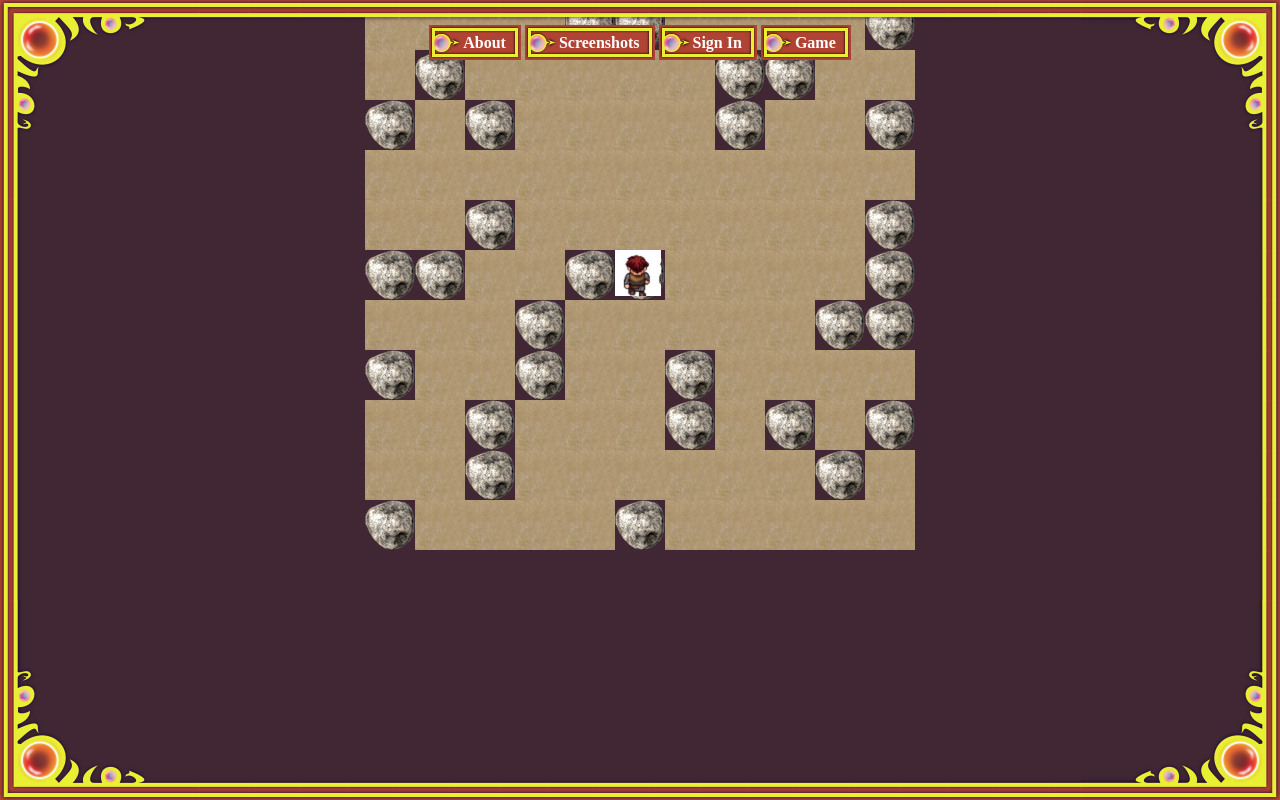
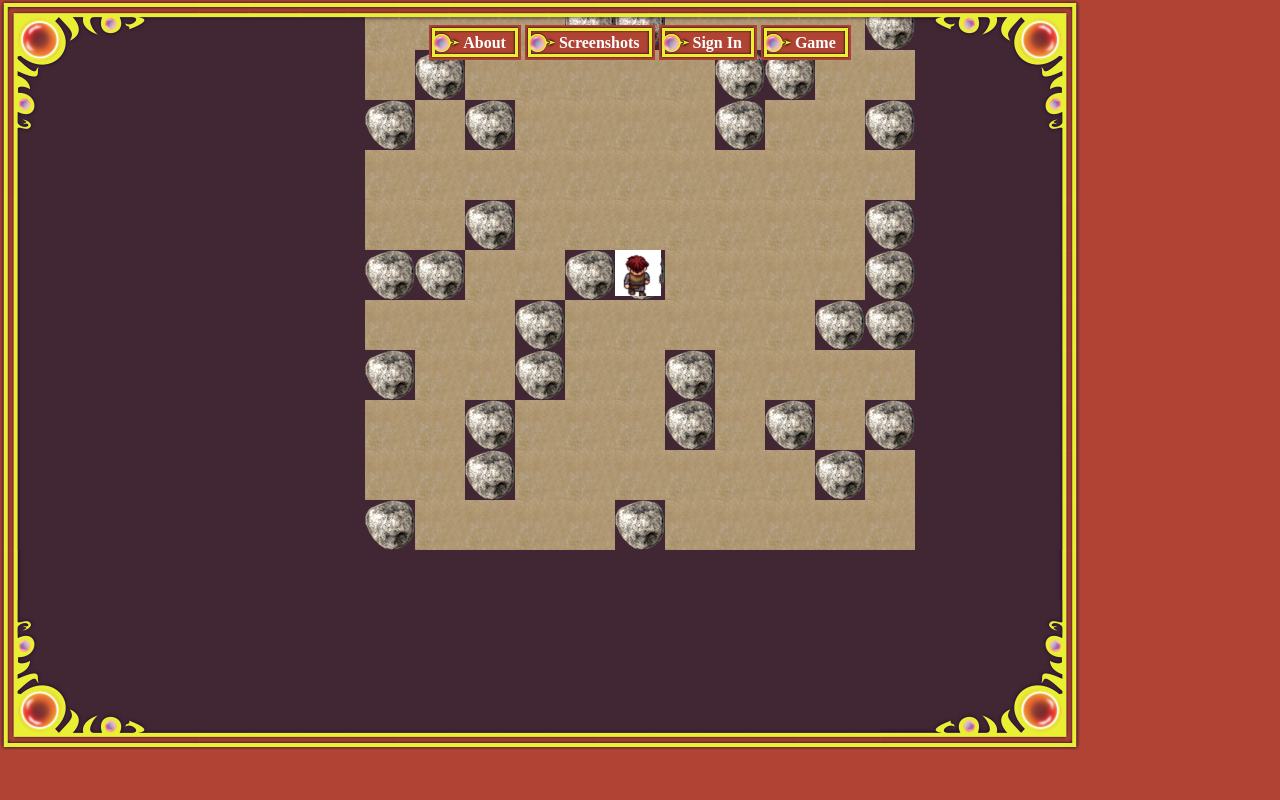
Before and after one commit to sea-kg/vv0r1d-wmso, a plain HTML site: page src/html/index.html in a window 1280 px wide. Drawn offline with Linux system fonts and the light colour scheme.

Commit message:
Added bottom and left panels

```diff
--- a/src/html/index.html
+++ b/src/html/index.html
@@ -16,6 +16,8 @@
         <div class="border-bottom-left"></div>
         <div class="border-bottom"></div>
         <div class="border-bottom-right"></div>
+        <div class="bottom-panel"></div>
+        <div class="left-panel"></div>
     </div>
 
     <div class="header-menu">
--- a/src/html/static/css/index.css
+++ b/src/html/static/css/index.css
@@ -54,7 +54,7 @@ body {
 
 .border-left {
     width: 25px;
-    height: 100%;
+    height: calc(100% - 400px);
     background-image: url("../img/borders/border-left.png");
     position: fixed;
     top: 200px;
@@ -64,16 +64,16 @@ body {
 
 .border-right {
     width: 25px;
-    height: 100%;
+    height: calc(100% - 400px);
     background-image: url("../img/borders/border-right.png");
     position: fixed;
     top: 200px;
-    right: 0;
+    right: 200px;
     z-index: 998;
 }
 
 .border-top {
-    width: 100%;
+    width: calc(100% - 400px);
     height: 25px;
     background-image: url("../img/borders/border-top.png");
     position: fixed;
@@ -88,7 +88,7 @@ body {
     background-image: url("../img/borders/border-top-right.png");
     position: fixed;
     top: 0;
-    right: 0;
+    right: 200px;
     z-index: 999;
 }
 
@@ -97,17 +97,17 @@ body {
     height: 200px;
     background-image: url("../img/borders/border-bottom-left.png");
     position: fixed;
-    bottom: 0;
+    bottom: 50px;
     left: 0;
     z-index: 999;
 }
 
 .border-bottom {
-    width: 100%;
+    width: calc(100% - 400px);
     height: 25px;
     background-image: url("../img/borders/border-bottom.png");
     position: fixed;
-    bottom: 0;
+    bottom: 50px;
     left: 200px;
     z-index: 998;
 }
@@ -117,9 +117,29 @@ body {
     height: 200px;
     background-image: url("../img/borders/border-bottom-right.png");
     position: fixed;
+    bottom: 50px;
+    right: 200px;
+    z-index: 999;
+}
+
+.bottom-panel {
+    width: 100%;
+    height: 50px;
+    position: fixed;
     bottom: 0;
+    left: 0;
+    z-index: 999;
+    background-color: #b04333;
+}
+
+.left-panel {
+    width: 200px;
+    height: calc(100% - 50px);
+    position: fixed;
+    top: 0;
     right: 0;
     z-index: 999;
+    background-color: #b04333;
 }
 
 .button1:before {
```
